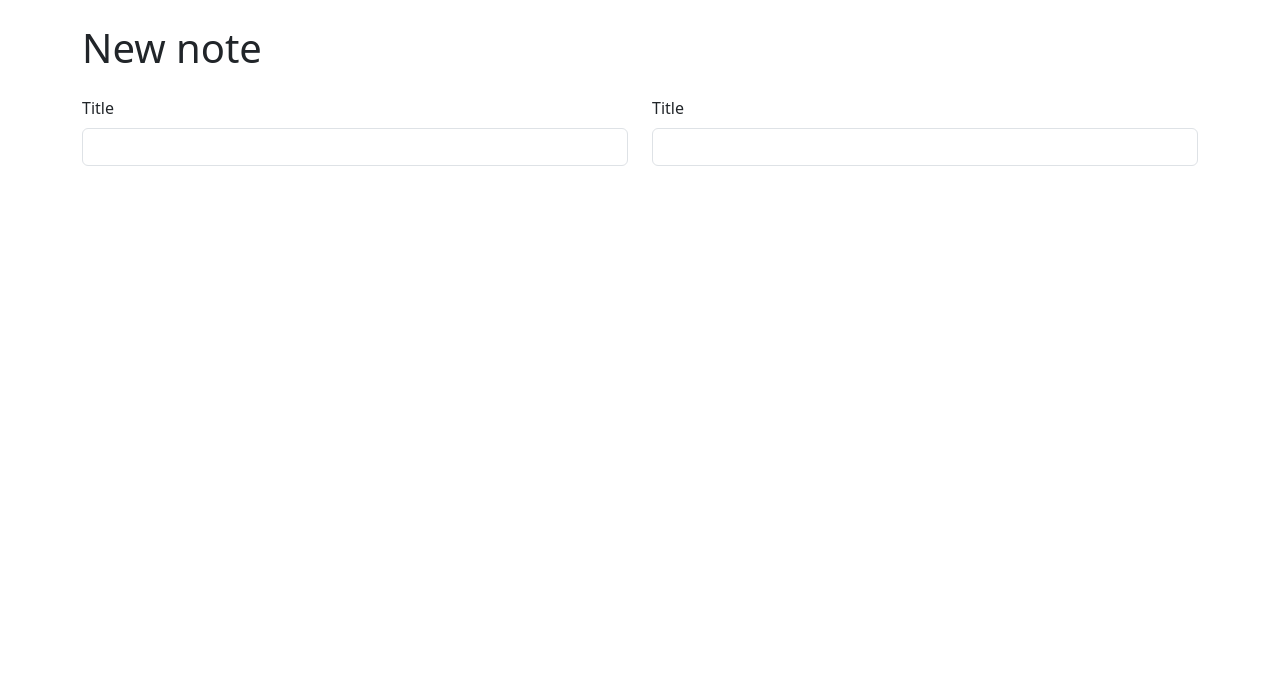
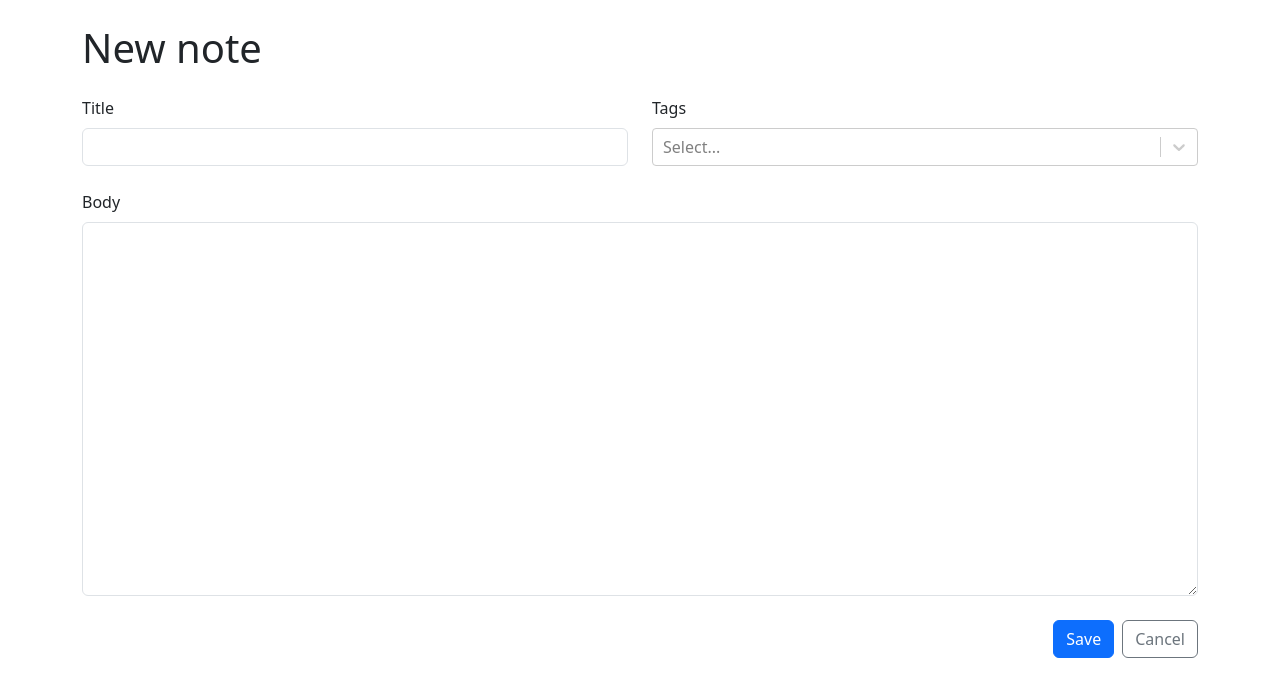
Before and after one commit to OleksandrTsurkan/react-note-taking-app, a React (Vite) app: page /new in a window 1280 px wide. Shown: the top 696 px of the page. Built offline with nearby package versions, Linux system fonts and the light colour scheme.

Commit message:
note Form

```diff
--- a/src/App.tsx
+++ b/src/App.tsx
@@ -9,6 +9,32 @@
 import { NoteLayout } from "./NoteLayout";
 import { Note } from "./Note";
 import { EditNote } from "./EditNote";
+
+
+export type Note = {
+  id: string;
+} & NoteData;
+
+export type RawNote = {
+  id: string;
+} & RawNoteData;
+
+export type RawNoteData = {
+  title: string;
+  markdown: string;
+  tagIds: string[];
+};
+
+export type NoteData = {
+  title: string;
+  markdown: string;
+  tags: Tag[];
+};
+
+export type Tag = {
+  id: string;
+  label: string;
+};
 
 function App() {
   return (
--- a/src/NoteForm.tsx
+++ b/src/NoteForm.tsx
@@ -11,24 +11,63 @@
   availableTags: Tag[];
 } & Partial<NoteData>;
 
-export function NoteForm() {
+export function NoteForm({ onSubmit }) {
+  const titleRef = useRef<HTMLInputElement>(null);
+  const markdownRef = useRef<HTMLTextAreaElement>(null);
+  const [selectedTags, setSelectedTags] = useState<Tag[]>([]);
+
+  function handleSubmit(e: FormEvent) {
+    e.preventDefault();
+    onSubmit({
+      title: titleRef.current!.value,
+      markdown: markdownRef.current!.value,
+      tags: [],
+    });
+  }
+
   return (
-    <Form>
+    <Form onSubmit={handleSubmit}>
       <Stack gap={4}>
         <Row>
           <Col>
             <FormGroup controlId="title">
               <Form.Label>Title</Form.Label>
-              <Form.Control required />
+              <Form.Control ref={titleRef} required />
             </FormGroup>
           </Col>
           <Col>
-            <FormGroup controlId="title">
-              <Form.Label>Title</Form.Label>
-              <Form.Control required />
+            <FormGroup controlId="tags">
+              <Form.Label>Tags</Form.Label>
+              <CreatableReactSelect
+                value={selectedTags.map((tag) => {
+                  return { label: tag.label, value: tag.id };
+                })}
+                onChange={(tags) => {
+                  setSelectedTags(
+                    tags.map((tag) => {
+                      return { label: tag.label, id: tag.value };
+                    })
+                  );
+                }}
+                isMulti
+              />
             </FormGroup>
           </Col>
         </Row>
+        <FormGroup controlId="markdown">
+          <Form.Label>Body</Form.Label>
+          <Form.Control required as="textarea" ref={markdownRef} rows={15} />
+        </FormGroup>
+        <Stack direction="horizontal" gap={2} className="justify-content-end">
+          <Button type="submit" variant="primary">
+            Save
+          </Button>
+          <Link to="..">
+            <Button type="button" variant="outline-secondary">
+              Cancel
+            </Button>
+          </Link>
+        </Stack>
       </Stack>
     </Form>
   );
```
